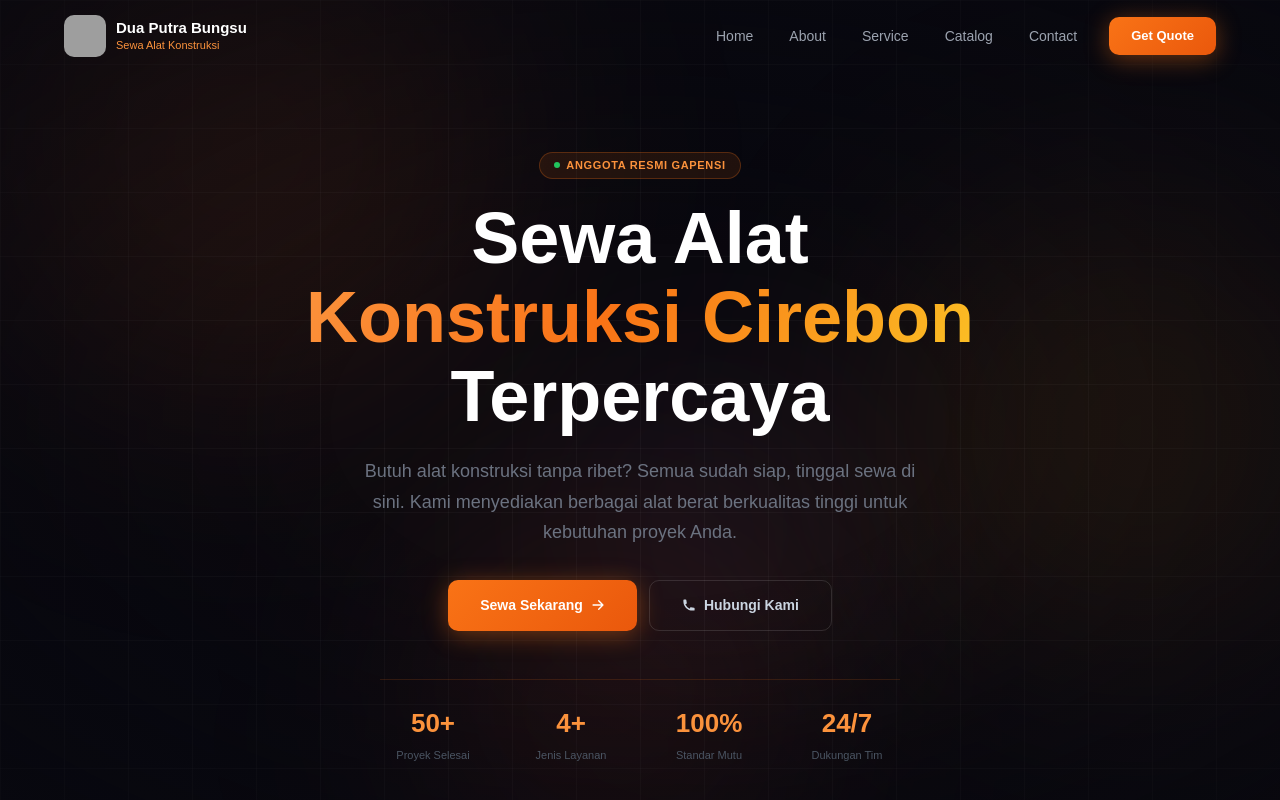
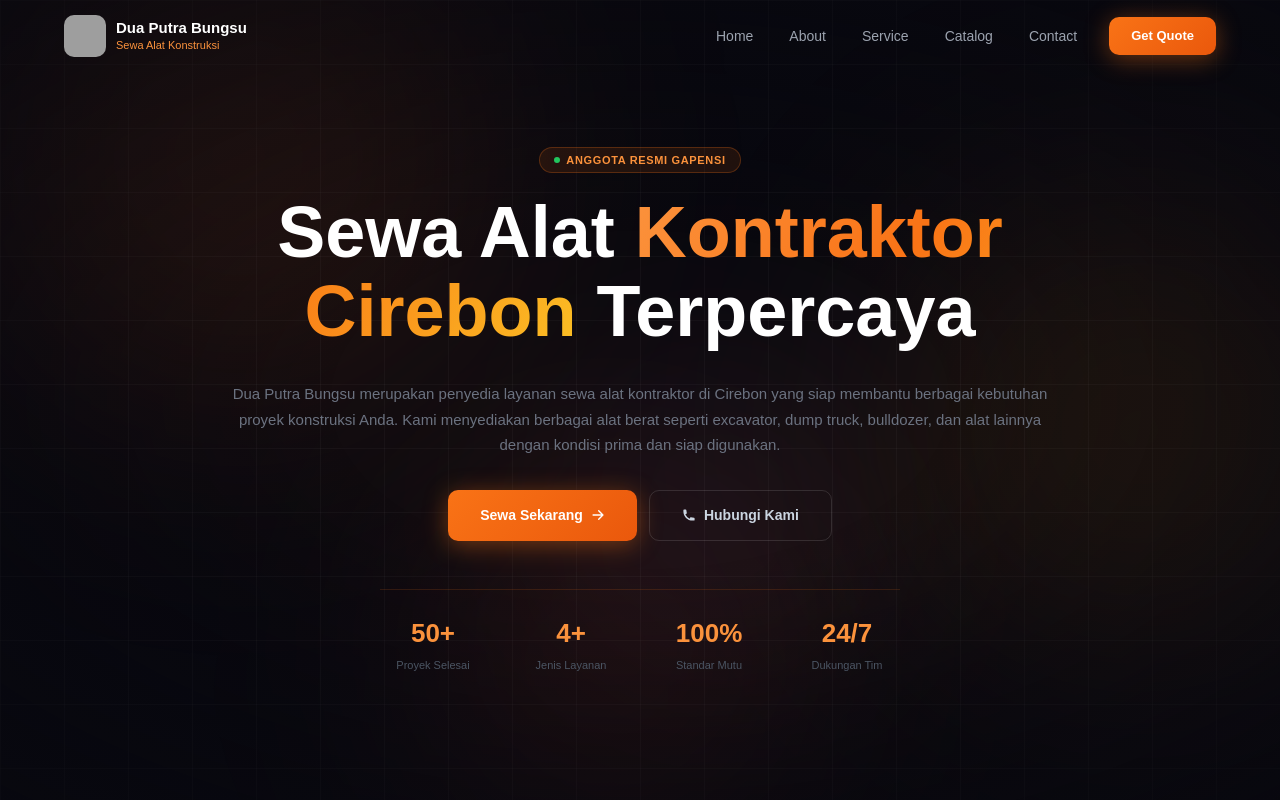
Before and after one commit to RafliHajat92/Dua-putra-bungsu, a React (Vite) app: page / in a window 1280 px wide. Shown: the top 800 px of the page. Built offline with nearby package versions, Linux system fonts and the light colour scheme; grey boxes are pictures that could not be loaded.

Commit message:
bismillah9

```diff
--- a/src/components/Catalog.jsx
+++ b/src/components/Catalog.jsx
@@ -172,7 +172,7 @@
           <h2 style={{ fontSize: 'clamp(26px,4vw,40px)', fontWeight: 800, color: '#fff', letterSpacing: '-0.02em', marginBottom: 12 }}>
             Katalog Sewa <span className="gradient-text">Alat Kontraktor</span>
           </h2>
-          <p style={{ color: '#4b5563', fontSize: 15, maxWidth: 460, margin: '0 auto', lineHeight: 1.75 }}>
+          <p style={{ color: '#4b5563', fontSize: 15, maxWidth: 560, margin: '0 auto', lineHeight: 1.75 }}>
             Temukan alat berat yang sesuai dengan kebutuhan proyek konstruksi Anda.
           </p>
         </div>
--- a/src/components/Hero.jsx
+++ b/src/components/Hero.jsx
@@ -29,7 +29,7 @@
       background: '#08080f',
       position: 'relative',
       overflow: 'hidden',
-      paddingTop: 72,
+      paddingTop: 20,
     }}>
       {/* Aurora */}
       <div className="aurora-bg">
@@ -63,8 +63,9 @@
           alignItems: 'center',
           textAlign: 'center',
           padding: isMobile ? '60px 16px' : '80px 24px',
-          maxWidth: isMobile ? '100%' : 760,
+          maxWidth: isMobile ? '100%' : 900,
           margin: '0 auto',
+          width: '100%',
         }}>
 
           {/* Badge */}
@@ -87,19 +88,20 @@
             lineHeight: 1.1,
             marginBottom: 20,
           }}>
-            Sewa Alat <span className="gradient-text">Konstruksi Cirebon</span> Terpercaya
+            Sewa Alat <span className="gradient-text">Kontraktor Cirebon</span> Terpercaya
           </h1>
 
           {/* Subtext */}
           <p style={{
             color: '#6b7280',
-            fontSize: isMobile ? '14px' : 'clamp(15px, 1.6vw, 18px)',
+            fontSize: isMobile ? '13px' : 'clamp(13px, 1.6vw, 15px)',
             lineHeight: 1.7,
             marginBottom: 32,
-            maxWidth: 560,
+            marginTop: 10,
+            maxWidth: 820,
           }}>
-            Butuh alat konstruksi tanpa ribet? Semua sudah siap, tinggal sewa di sini.
-            Kami menyediakan berbagai alat berat berkualitas tinggi untuk kebutuhan proyek Anda.
+            Dua Putra Bungsu merupakan penyedia layanan sewa alat kontraktor di Cirebon yang siap membantu berbagai kebutuhan proyek konstruksi Anda.
+            Kami menyediakan berbagai alat berat seperti excavator, dump truck, bulldozer, dan alat lainnya dengan kondisi prima dan siap digunakan.
           </p>
 
           {/* CTA */}
--- a/src/components/Services.jsx
+++ b/src/components/Services.jsx
@@ -48,7 +48,7 @@
           <h2 style={{ fontSize: 'clamp(26px,4vw,40px)', fontWeight: 800, color: '#fff', letterSpacing: '-0.02em', marginBottom: 12 }}>
             Pelayanan <span className="gradient-text">Kami</span>
           </h2>
-          <p style={{ color: '#4b5563', fontSize: 15, maxWidth: 500, margin: '0 auto', lineHeight: 1.75 }}>
+          <p style={{ color: '#4b5563', fontSize: 15, maxWidth: 400, margin: '0 auto', lineHeight: 1.75 }}>
             Rangkaian layanan lengkap untuk memenuhi kebutuhan proyek konstruksi Anda.
           </p>
         </div>
```
